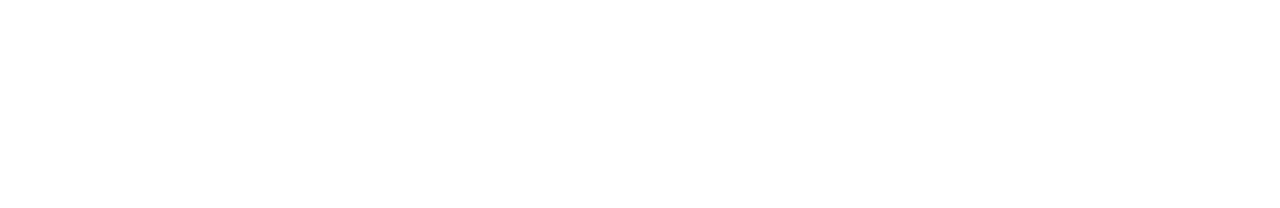
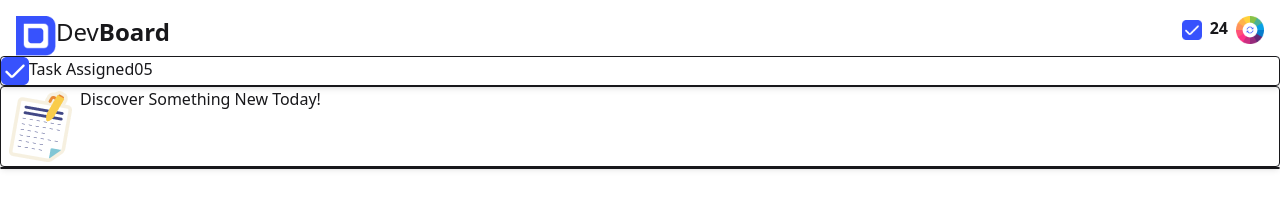
Before and after one commit to yeasir19181015/A05-Dev-Board, a plain HTML site: page html/devBoard.html in a window 1280 px wide. Drawn offline with nearby package versions, Linux system fonts and the light colour scheme.

Commit message:
dom file added

```diff
--- a/html/devBoard.html
+++ b/html/devBoard.html
@@ -9,13 +9,55 @@
     <script src="https://cdn.jsdelivr.net/npm/@tailwindcss/browser@4"></script>
 </head>
 
-<body>
+<body class="">
     <header>
-        <nav>
+        <nav class="flex justify-between mt-4 ">
+            <div class="flex ml-4">
+                <div>
+                    <img class="w-10" src="/assets/logo.png" alt="">
+                </div>
+                 <div>
+                <h1 class="text-2xl">Dev<span class="font-bold">Board</span></h1>
+                 </div>
+            </div>
+
+            <div class="flex mr-4 gap-2">
+                <div class="ml-4">
+                    <img class="w-5 pt-1 " src="/assets/checkbox.png" alt="">
+                </div>
+                <div>
+                    <h1 class="font-bold ">24</h1>
+                </div>
+                <div>
+                    <img class="w-7" src="/assets/theme-btn.png" alt="">
+                </div>
+            </div>
 
         </nav>
     </header>
 
+    <main>
+        <section>
+            <div>
+                <div class=" border rounded shadow-md flex">
+                     <img src="/assets/checkbox.png" alt=""> <h1>Task Assigned</h1>
+                    <h1>05</h1>
+                </div>
+                <div class=" border rounded shadow-md flex" >
+                    <img src="/assets/board.png" alt="">
+                    <h1>Discover Something New Today!</h1>
+
+                </div>
+                <div class=" border rounded shadow-md flex">
+
+                </div>
+            </div>
+        </section>
+        <section>
+
+        </section>
+    </main>
+
 </body>
 
 </html>
```
Also changed, not shown: assets/activity.png (added), assets/board.png (added), assets/calender.png (added), assets/checkbox.png (added), assets/logo.png (added), assets/theme-btn.png (added).
